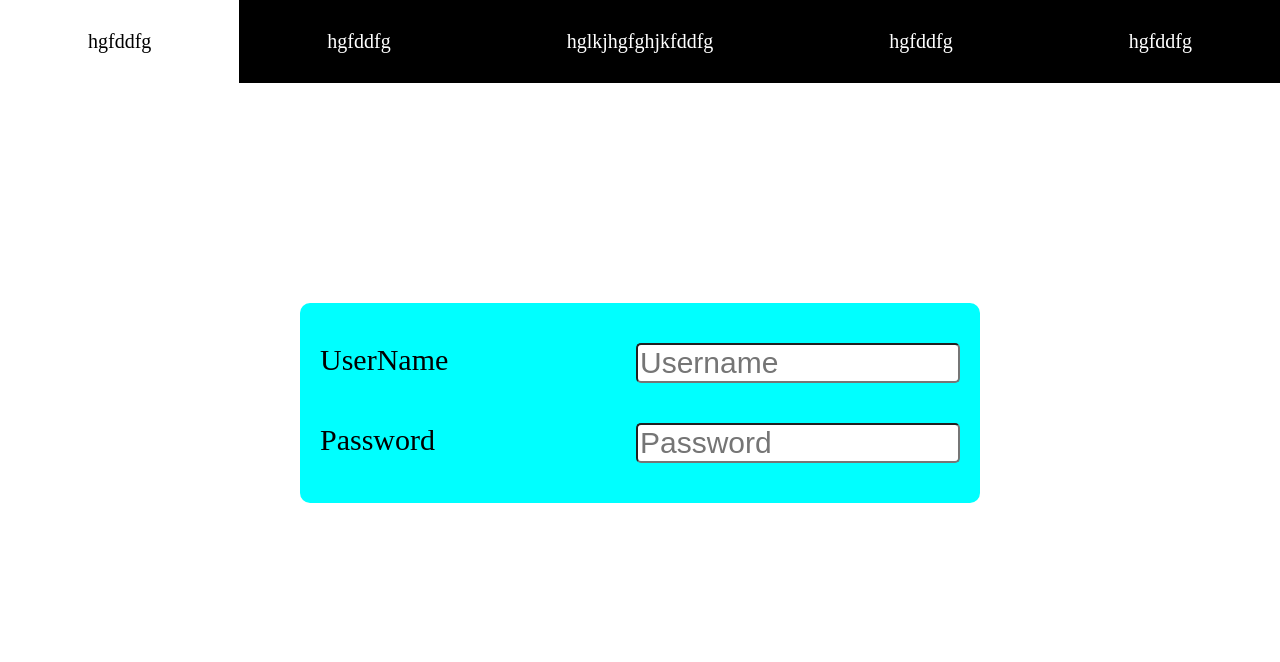
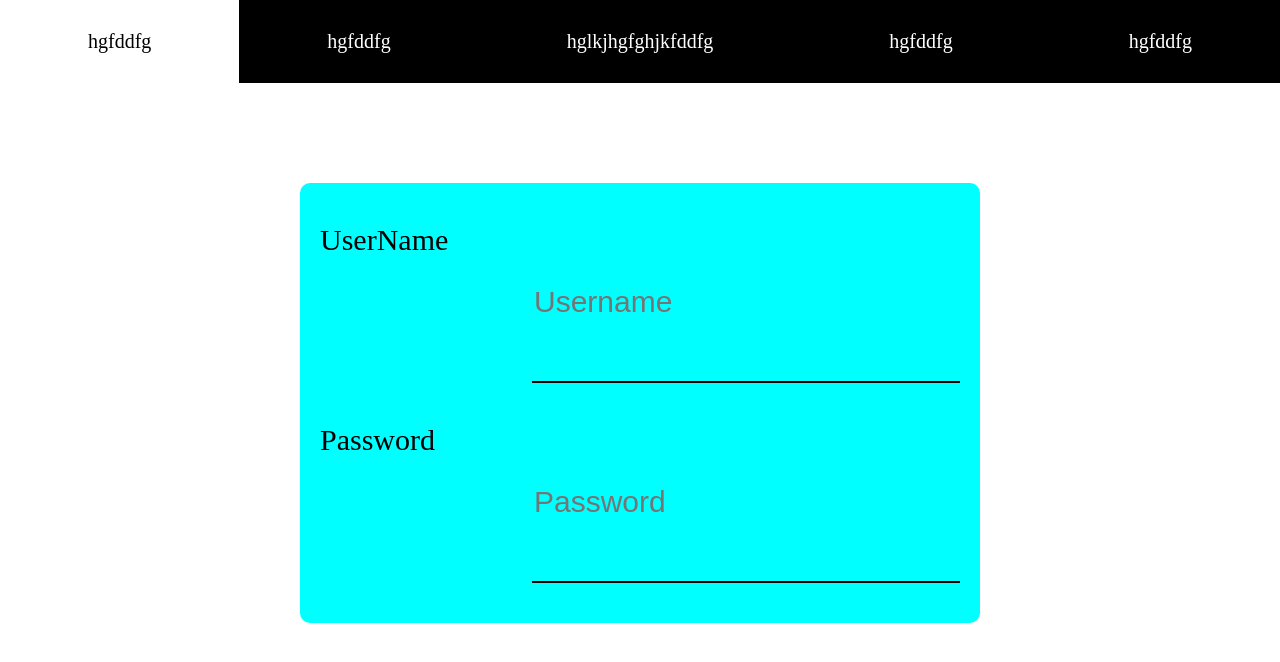
Before and after one commit to GabrielL14/MyFirstTestWebSite, a website: page resources/forms.html in a window 1280 px wide. Drawn offline with Linux system fonts and the light colour scheme.

Commit message:
Update forms.html

```diff
--- a/resources/forms.html
+++ b/resources/forms.html
@@ -33,12 +33,13 @@
             }
             .form{
                 display: flex;
+                flex:1;
                 flex-direction: column;
                 padding: 20px;
                 background-color: aqua;
                 border-radius: 10px;
-                margin: auto;
                 min-width: 50%;
+                margin: 100px;
                 align-items: center;
                 justify-content: center;
             }
@@ -57,9 +58,12 @@
             input{
                 display: block;
                 font-size: 30px;
-                border-radius: 5px;
-                width: 20px;
-                flex:1;
+                background-color: inherit;
+                min-width: 20px;
+                flex:2;
+                border:none;
+                border-bottom: 2px solid black;
+                user-select: none;
             }
         </style>
     </head>
```
